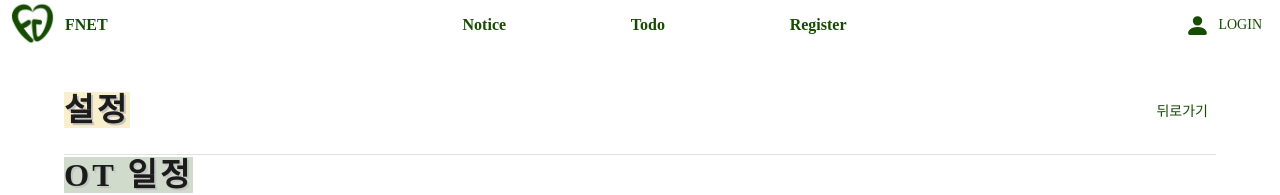
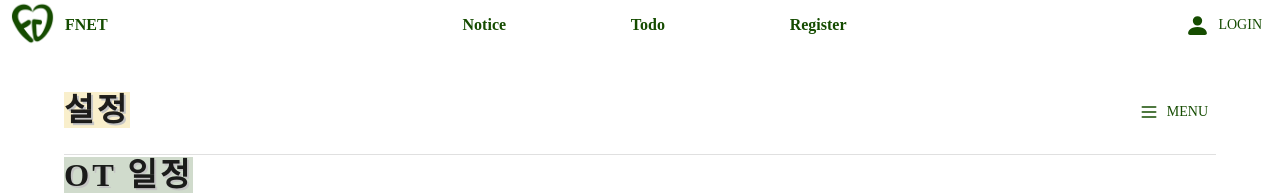
Before and after one commit to FGFnet/fnet, a React (Create React App) app in the folder frontend/: page /admin/schedule in a window 1280 px wide. Shown: the top 195 px of the page. Built offline with nearby package versions, Linux system fonts and the light colour scheme; a web font is replaced by a local one.

Commit message:
chore(fe): create MenuButton component

```diff
--- /dev/null
+++ b/frontend/src/screen/admin/component/MenuButton.tsx
@@ -0,0 +1,14 @@
+import React from 'react'
+import { Link } from 'react-router-dom'
+import { Box, Button } from '@mui/material'
+import { TbMenu2 as MenuIcon } from 'react-icons/tb'
+
+export default function MenuButton() {
+  return (
+    <Box textAlign="right">
+      <Button component={Link} to={'/admin'} startIcon={<MenuIcon />}>
+        MENU
+      </Button>
+    </Box>
+  )
+}
--- a/frontend/src/screen/admin/scheduleSetting.tsx
+++ b/frontend/src/screen/admin/scheduleSetting.tsx
@@ -1,6 +1,6 @@
 import React, { useState } from 'react'
-import { Link } from 'react-router-dom'
 import { Box, Grid, Container, Typography, Card, CardContent, Button, Input } from '@mui/material'
+import MenuButton from './component/MenuButton'
 import { Header, Title } from '../../component'
 import DatePicker from 'react-datepicker'
 import 'react-datepicker/dist/react-datepicker.css'
@@ -93,16 +93,6 @@ export default function ScheduleSettingScreen() {
     alert('저장되었습니다.')
   }
 
-  const ListButton = () => {
-    return (
-      <Box textAlign="right">
-        <Button component={Link} to={'/admin'}>
-          뒤로가기
-        </Button>
-      </Box>
-    )
-  }
-
   const SaveButton = () => {
     return (
       <Box textAlign="right">
@@ -114,7 +104,7 @@ export default function ScheduleSettingScreen() {
   return (
     <React.Fragment>
       <Container maxWidth="lg">
-        <Header title="설정" children={<ListButton />} />
+        <Header title="설정" children={<MenuButton />} />
         <Title title="OT 일정" background="#D0DBCC" />
         <Grid container spacing={5} justifyContent="center" mt={2} mb={2}>
           <DateSetting />
```
